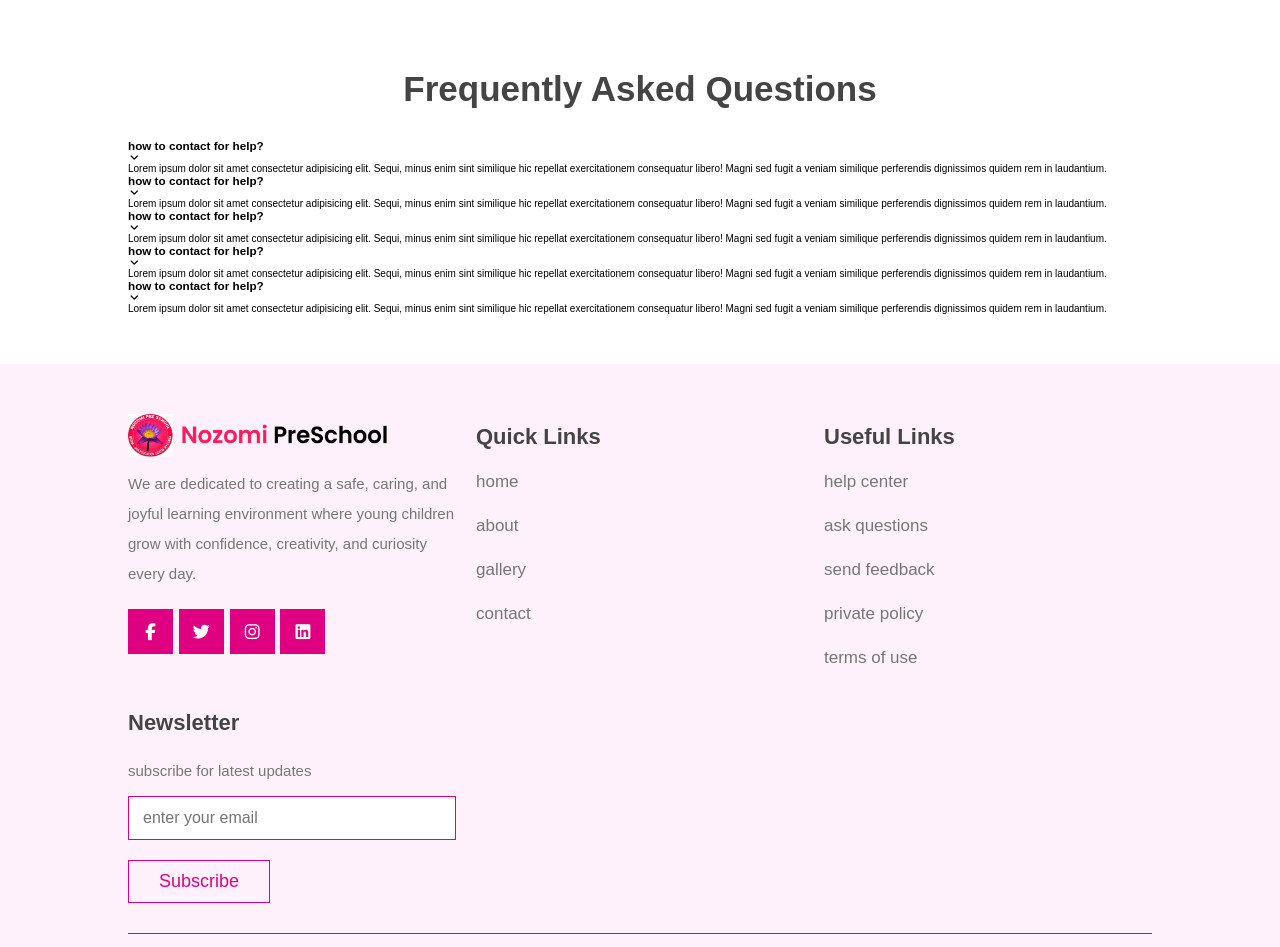
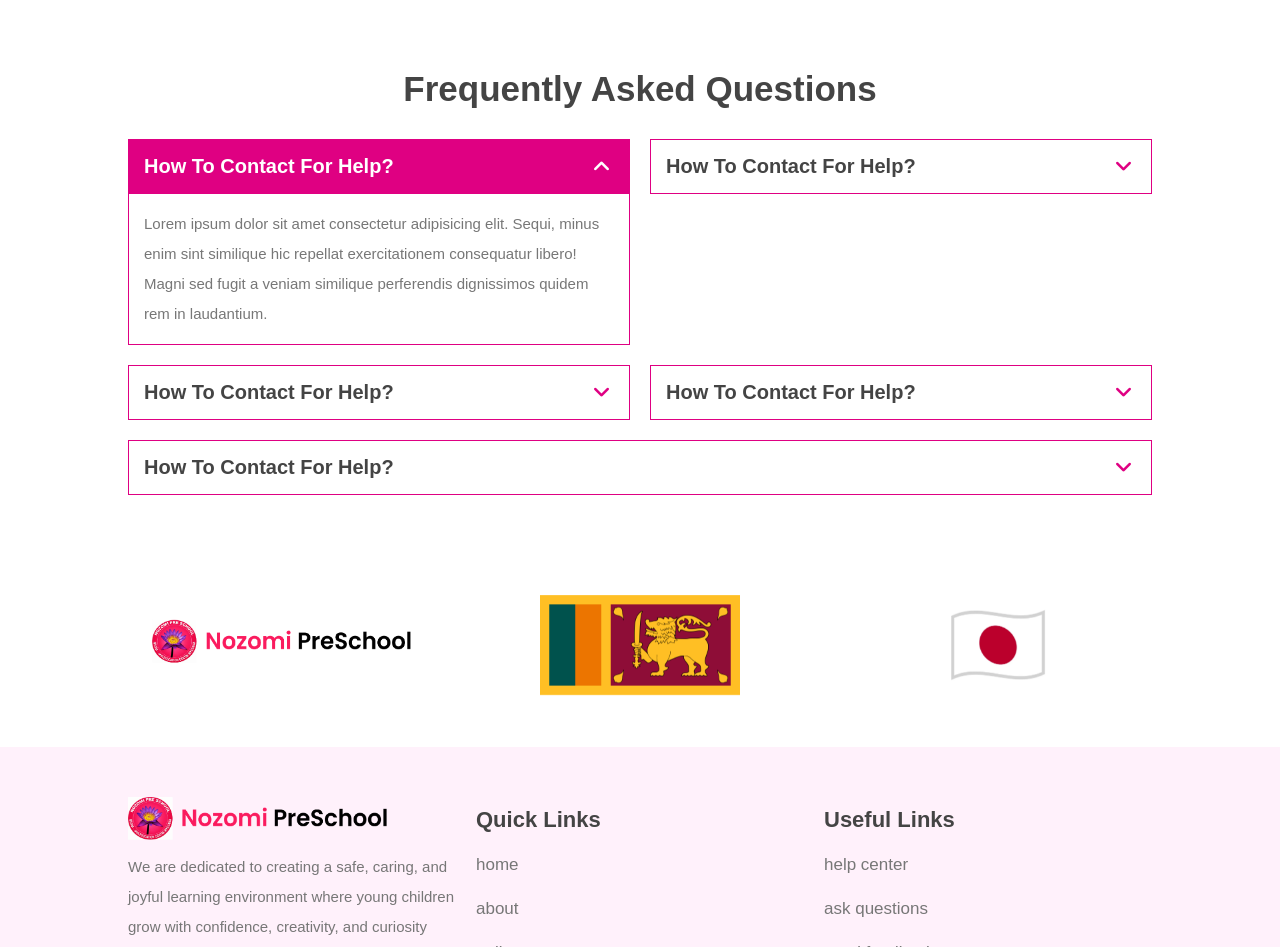
Before and after one commit to Anupama-Omiru-Dasanayake/Nozomi-PreSchool, a plain HTML site: page contact.html in a window 1280 px wide. Shown: the part 1380-2327 px from the top of the page. Drawn offline with nearby package versions, Linux system fonts and the light colour scheme; a web font is replaced by a local one.

Commit message:
Add files via upload

```diff
--- a/contact.html
+++ b/contact.html
@@ -143,8 +143,8 @@
 
     <section class="faq">
         <h1 class="heading">frequently asked questions</h1>
-        <div class="accordion-container">
-            <div class="accordion">
+        <div class="accordion-container ">
+            <div class="accordion active">
                 <div class="accordion-heading">
                     <h3>how to contact for help?</h3>
                     <i class="fas fa-angle-down"></i>
@@ -208,7 +208,20 @@
 
     <!--faq section end-->
 
+    <!--logo slide-->
 
+    <section class="logo-container">
+        <div class="swiper logo-slider">
+            <div class="swiper-wrapper">
+                <div class="swiper-slide"><img src="images/nozomi-logo-new.png" alt="" class="nozomi-logo"></div>
+                <div class="swiper-slide"><img src="images/Flag_of_Sri_Lanka.svg.png" class="srilanka-flag" alt=""></div>
+                <div class="swiper-slide"><img src="images/Flag_of_Japan.svg.webp" class="japan-flag" alt=""></div>
+
+            </div>
+        </div>
+    </section>
+
+    <!--end logo slide-->
 
 
 
--- a/css/style.scss
+++ b/css/style.scss
@@ -728,8 +728,89 @@ section{
 
 }
 
+.faq{
+    .accordion-container{
+        display: flex;
+        flex-wrap: wrap;
+        gap: 2rem;
+        align-items: flex-start;
+
+        .accordion{
+            flex: 1 1 40rem;
+            border: $border;
 
 
+            &.active{
+                .accordion-heading{
+                    background: $pink;
+
+                    h3{
+                        color: $white;
+                    }
+
+                    i{
+                        color: $white;
+                        transform: rotate(180deg);
+                    }
+                }
+
+                .accordion-content{
+                    display: block;
+                }
+            }
+
+            .accordion-heading{
+                display: flex;
+                align-items: center;
+                justify-content: space-between;
+                gap: 1rem;
+                cursor: pointer;
+                padding: 1.5rem;
+
+                h3{
+                    @include titleText(2rem);
+                }
+
+                i{
+                    font-size: 2rem;
+                    color: $pink;
+                }
+            }
+
+            .accordion-content{
+                padding: 1.5rem;
+                @include graphText(1.5rem);
+                border-top: $border;
+                display: none;
+            }
+        }
+    }
+}
+
+
+.logo-container{
+    text-align: center;
+
+
+    .srilanka-flag{
+        height: 10rem;
+
+    }
+    .japan-flag{
+        height: 10rem;
+    }
+
+    .nozomi-logo{
+        padding-top: 2.5rem;
+    }
+
+
+
+    img{
+
+        pointer-events: none;
+    }
+}
 
 
 
--- a/js/script.js
+++ b/js/script.js
@@ -107,6 +107,46 @@ var swiper = new Swiper(".reviews-slider", {
 });
 
 
+var swiper = new Swiper(".logo-slider", {
+    loop:true,
+    grabCursor:true,
+
+    breakpoints: {
+    0: {
+        slidesPerView: 1,
+        spaceBetween: 50,
+    },
+    450: {
+        slidesPerView:2,
+        spaceBetween: 50,
+    },
+    768: {
+        slidesPerView:2,
+        spaceBetween: 50,
+    },
+    991: {
+        slidesPerView: 2,
+        spaceBetween: 50,
+    },
+    1200: {
+        slidesPerView: 3,
+        spaceBetween: 50,
+    },
+    },
+});
+
+
+let accordion = document.querySelectorAll('.faq .accordion-container .accordion');
+
+
+accordion.forEach(acco =>{
+    acco.onclick = () =>{
+        accordion.forEach(dion => dion.classList.remove('active'));
+        acco.classList.toggle('active');
+    };
+});
+
+
 document.querySelector('.load-more-sport .btn').onclick = () =>{
     document.querySelectorAll('.gallery .box-container .hide').forEach(show =>{
         show.style.display = 'block';
@@ -126,11 +166,10 @@ document.querySelector('.load-more-activity .btn').onclick = () =>{
 }
 
 
-
 document.querySelector('.load-more-concert .btn').onclick = () =>{
     document.querySelectorAll('.gallery .box-container .hide').forEach(show =>{
         show.style.display = 'block';
     });
 
     document.querySelector('.load-more-concert .btn').style.display = 'none';
-}
+};
```
Also changed, not shown: css/style.css, images/2x3-japan-flag-image__95149.jpg (added), images/Flag_of_Japan.svg (1).webp (added), images/Flag_of_Japan.svg.webp (added), images/Flag_of_Sri_Lanka.svg.png (added), 1 other file.
